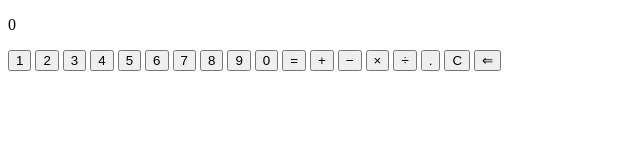
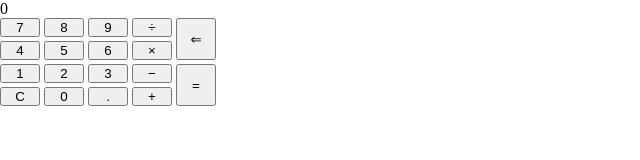
Before and after one commit to Synte/calculator, a plain HTML site: page index.html in a window 1280 px wide. Shown: the whole page, without its empty margins (0-640 px from the left). Drawn offline with Linux system fonts and the light colour scheme.

Commit message:
initial calculator layout

```diff
--- a/index.html
+++ b/index.html
@@ -7,6 +7,7 @@
     <body>
         <div id="calculator">
             <div id="display">
+                <p id="calculation"></p>
                 <p id="screen">0</p>
             </div>
             <div id="buttons">
--- a/style.css
+++ b/style.css
@@ -0,0 +1,37 @@
+* {
+    padding: 0;
+    margin: 0;
+}
+
+#calculator {
+    width: 300px;
+}
+
+#buttons {
+    display: grid;
+    grid-template-columns: repeat(5, 40px);
+    grid-template-rows: repeat(4, 1fr);
+    gap: 4px;
+}
+
+#one { grid-area: 3 / 1; }
+#two { grid-area: 3 / 2; }
+#three { grid-area: 3 / 3; }
+#four { grid-area: 2 / 1; }
+#five { grid-area: 2 / 2; }
+#six { grid-area: 2 / 3; }
+#seven { grid-area: 1 / 1; }
+#eight { grid-area: 1 / 2; }
+#nine { grid-area: 1 / 3; }
+
+#zero { grid-area: 4 / 2; }
+#point { grid-area: 4 / 3; }
+
+#back { grid-area: 1 / 5 / 3 / 6; }
+#clear { grid-area: 4 / 1; }
+
+#add { grid-area: 4 / 4; }
+#subtract { grid-area: 3 / 4;}
+#multiply { grid-area: 2 / 4; }
+#divide { grid-area: 1 / 4; }
+#equals { grid-area: 3 / 5 / 5 / 6; }
```
